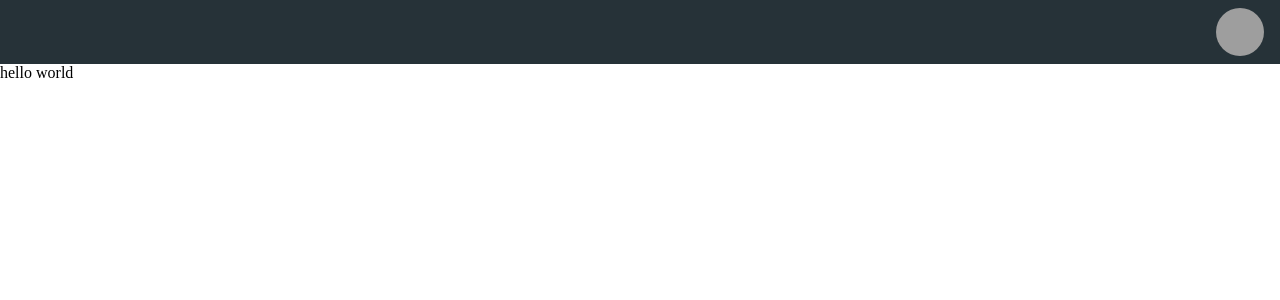
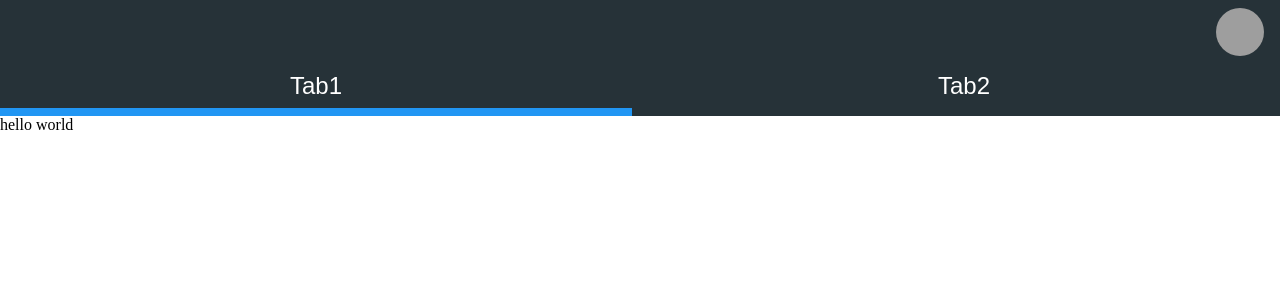
Before and after one commit to Bayathy/Scrapper, a React (Vite) app: page / in a window 1280 px wide. Shown: the top 300 px of the page. Built offline with nearby package versions, Linux system fonts and the light colour scheme; grey boxes are pictures that could not be loaded.

Commit message:
feat: add fn at Tabs Components

```diff
--- a/src/components/Tab/index.tsx
+++ b/src/components/Tab/index.tsx
@@ -1,5 +1,5 @@
 import type { FC } from "react";
-import { useNavigate } from "react-router-dom";
+import { useLocation, useNavigate } from "react-router-dom";
 
 import { css, useTheme } from "@emotion/react";
 
@@ -16,6 +16,8 @@ export type TabsProps = { tabItems: Array<TabItemProps> };
 export const Tabs: FC<TabsProps> = ({ tabItems }) => {
   const navigate = useNavigate();
   const theme = useTheme();
+  const loc = useLocation();
+
   return (
     <menu
       css={css`
@@ -34,7 +36,15 @@ export const Tabs: FC<TabsProps> = ({ tabItems }) => {
         `}
       >
         {tabItems.map(({ tabLabel, href, id }) => (
-          <li key={id}>
+          <li
+            key={id}
+            css={css({
+              borderBottom:
+                loc.pathname === href
+                  ? `solid 0.5rem ${theme.color.secondary}`
+                  : "none",
+            })}
+          >
             <StyledButton
               css={css`
                 width: 100%;
--- a/src/pages/index.tsx
+++ b/src/pages/index.tsx
@@ -1,11 +1,22 @@
 import type { FC } from "react";
 
+import { Tabs } from "../components/Tab";
 import { Header } from "../components/header";
+
+import type { TabItemProps } from "../components/Tab";
+
+const tabProps: TabItemProps[] = [
+  { tabLabel: "Tab1", href: "/", id: 1 },
+  { tabLabel: "Tab2", href: "/login", id: 2 },
+];
 
 const App: FC = () => {
   return (
     <>
       <Header />
+      <nav>
+        <Tabs tabItems={tabProps} />
+      </nav>
       <main>
         <p>hello world</p>
       </main>
```
